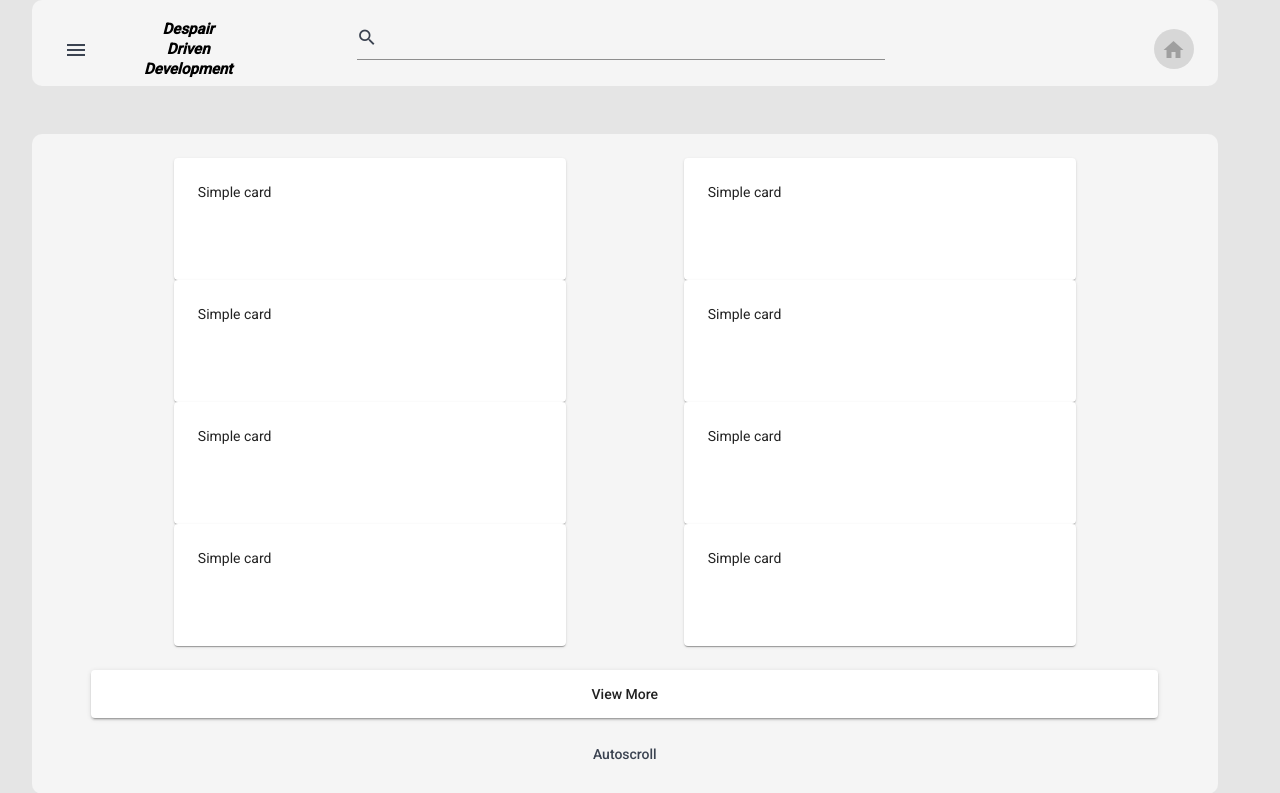
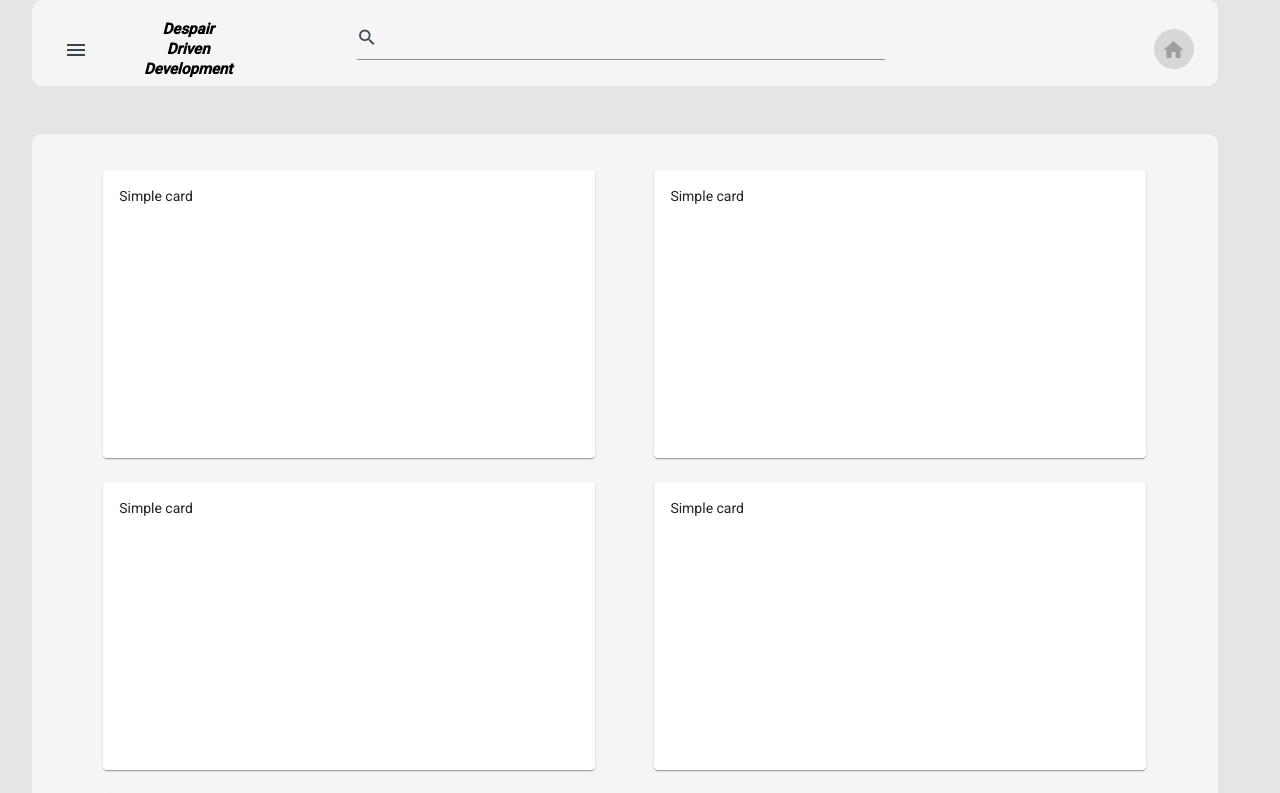
Before and after one commit to PierreStephaneVoltaire/dev-blog, an Angular app: page / in a window 1280 px wide. Shown: the top 793 px of the page. Built offline with nearby package versions, Linux system fonts and the light colour scheme.

Commit message:
updated style

```diff
--- a/apps/landingpage/src/app/app.component.scss
+++ b/apps/landingpage/src/app/app.component.scss
@@ -21,5 +21,5 @@ display: flex;
 .full{
   width: 90%;
   height: 48px;
-  margin-bottom: 12px;
+  margin-bottom: 8px;
 }
--- a/apps/landingpage/src/app/components/main-card/main-card.component.html
+++ b/apps/landingpage/src/app/components/main-card/main-card.component.html
@@ -6,8 +6,7 @@
    <mat-card class="post-card">Simple card</mat-card>
    <mat-card class="post-card">Simple card</mat-card>
    <mat-card class="post-card">Simple card</mat-card>
-   <mat-card class="post-card">Simple card</mat-card>
-   <mat-card class="post-card">Simple card</mat-card>
+
  </div>
 <ng-content></ng-content>
 </div>
--- a/apps/landingpage/src/app/components/main-card/main-card.component.scss
+++ b/apps/landingpage/src/app/components/main-card/main-card.component.scss
@@ -17,8 +17,8 @@
   padding: 24px;
 }
 .post-card{
-  width: 392px;
-  max-height: 288px;
+  width: 492px;
+  height: 288px;
   overflow: hidden;
-  padding: 24px;
+margin: 12px;
 }
```
